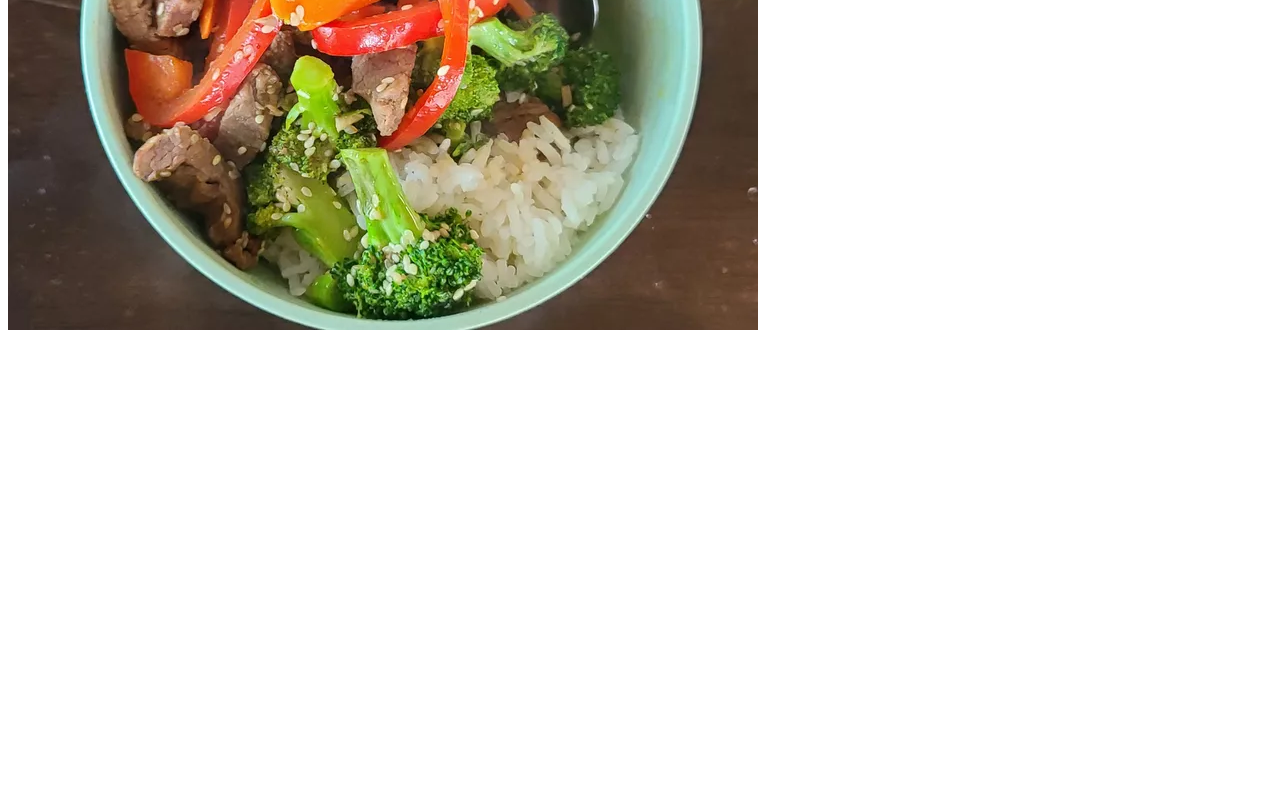
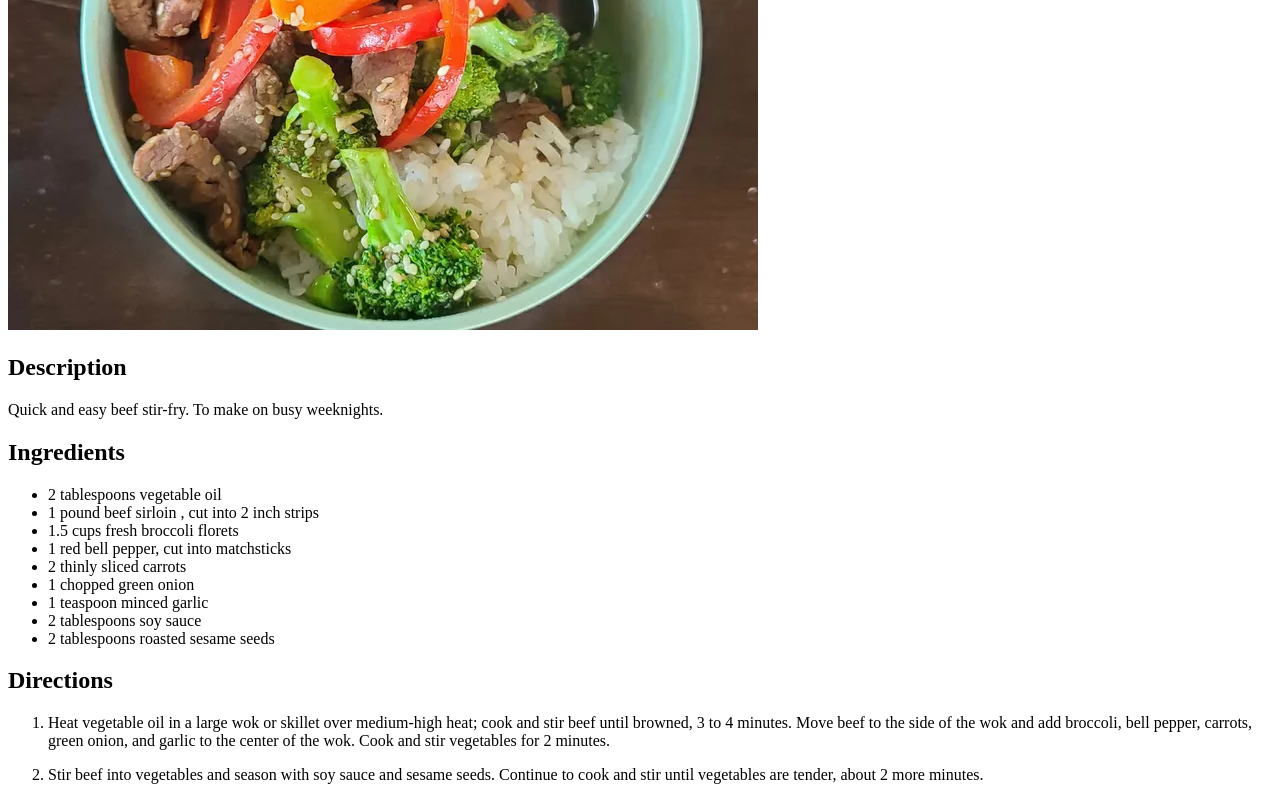
Before and after one commit to faseehirfan/odin-recipes, a plain HTML site: page recipes/stirfry.html in a window 1280 px wide. Shown: the part 313-1113 px from the top of the page. Before the commit the page ends 800 px from the top, so only its background shows below. Drawn offline with Linux system fonts and the light colour scheme.

Commit message:
Finished Stirfry Page

```diff
--- a/recipes/stirfry.html
+++ b/recipes/stirfry.html
@@ -8,5 +8,35 @@
     <body>
         <h1>Beef Stirfry</h1>
         <img src="../images/stirfry.jpeg" alt="Beef Stirfry">
+
+        <h2>Description</h2>
+            <p>Quick and easy beef stir-fry. To make on busy weeknights.</p>
+
+        <h2>Ingredients</h2>
+            <ul>
+                <li>2 tablespoons vegetable oil</li>
+                <li>1 pound beef sirloin , cut into 2 inch strips</li>
+                <li>1.5 cups fresh broccoli florets</li>
+                <li>1 red bell pepper, cut into matchsticks</li>
+                <li>2 thinly sliced carrots</li>
+                <li>1 chopped green onion</li>
+                <li>1 teaspoon minced garlic</li>
+                <li>2 tablespoons soy sauce</li>
+                <li>2 tablespoons roasted sesame seeds</li>
+            </ul>
+
+        <h2>Directions</h2>
+            <ol>
+                <li><p>Heat vegetable oil in a large wok or skillet over medium-high heat;
+                    cook and stir beef until browned, 3 to 4 minutes. Move beef to the
+                     side of the wok and add broccoli, bell pepper, carrots, green onion,
+                    and garlic to the center of the wok. Cook and stir vegetables for 2 minutes.
+                </p></li>
+                <li><p>
+                    Stir beef into vegetables and season with soy sauce and sesame seeds.
+                    Continue to cook and stir until vegetables are tender, about 2 more minutes.
+                </p></li>
+            </ol>
+
     </body>
 </html>
```
